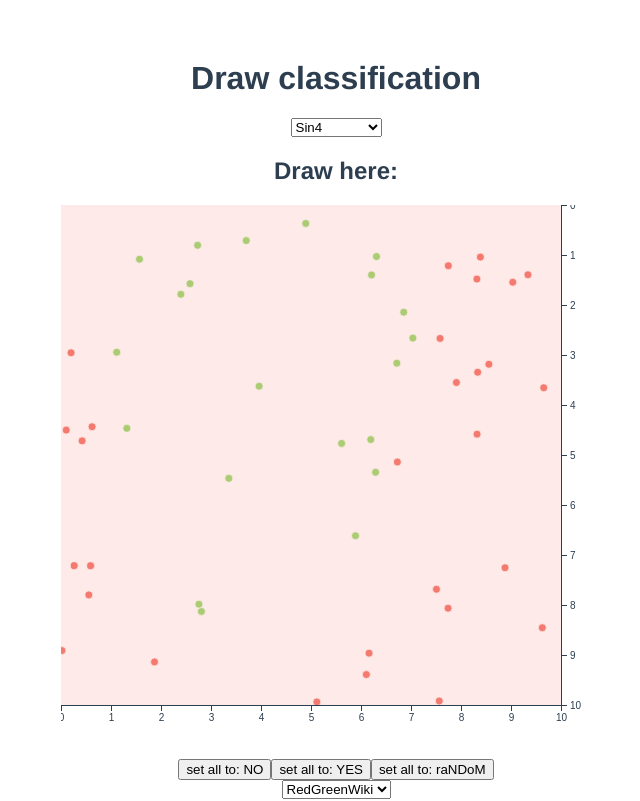
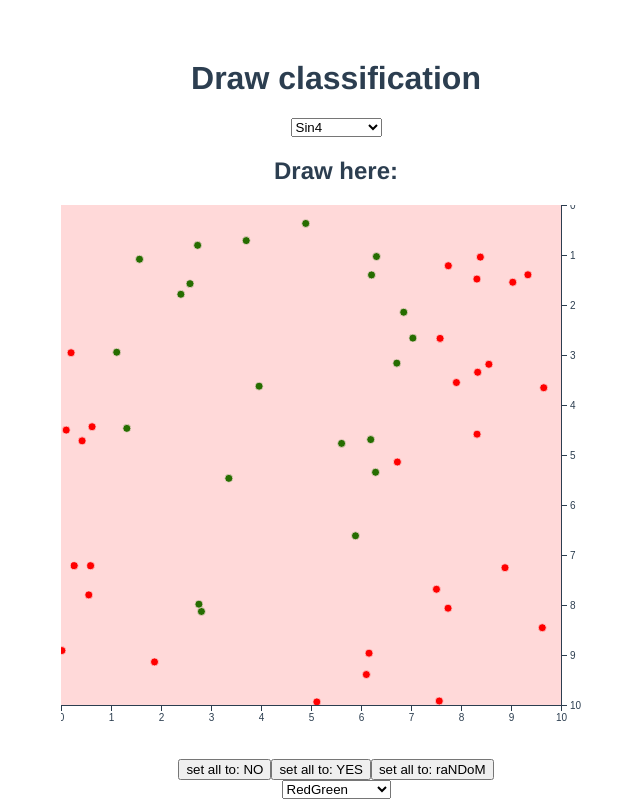
Before and after one commit to stared/which-ml-are-you, a Vue app: page / in a window 1280 px wide. Shown: the top 801 px of the page, without its empty margins (304-944 px from the left). Built offline with nearby package versions, Linux system fonts and the light colour scheme; the HTML template or start-up script is replaced by a standard one.

Commit message:
wikipedia styles now not default

```diff
--- a/src/App.vue
+++ b/src/App.vue
@@ -82,12 +82,12 @@ export default {
       tiles: tiles,
       options: allDatasets,
       colorSchemes: [
+        {name: "RedGreen", negative: 'red', positive: 'green'},
         {name: "RedGreenWiki", negative: "#F3796F", positive: "#9DDB73"},
-        {name: "RedGreen", negative: 'red', positive: 'green'},
         {name: "TensorFlow", negative:  'rgb(245, 147, 34)', positive: 'rgb(8, 119, 189)'},
         {name: "sklearn", negative:  'rgb(255, 0, 0)', positive: 'rgb(0, 0, 255)'},
       ],
-      selectedColorScheme: {name: "RedGreenWiki", negative: '#F3796F', positive: '#9DDB73'}
+      selectedColorScheme: {name: "RedGreen", negative: 'red', positive: 'green'}
     };
   },
   computed: {
```
